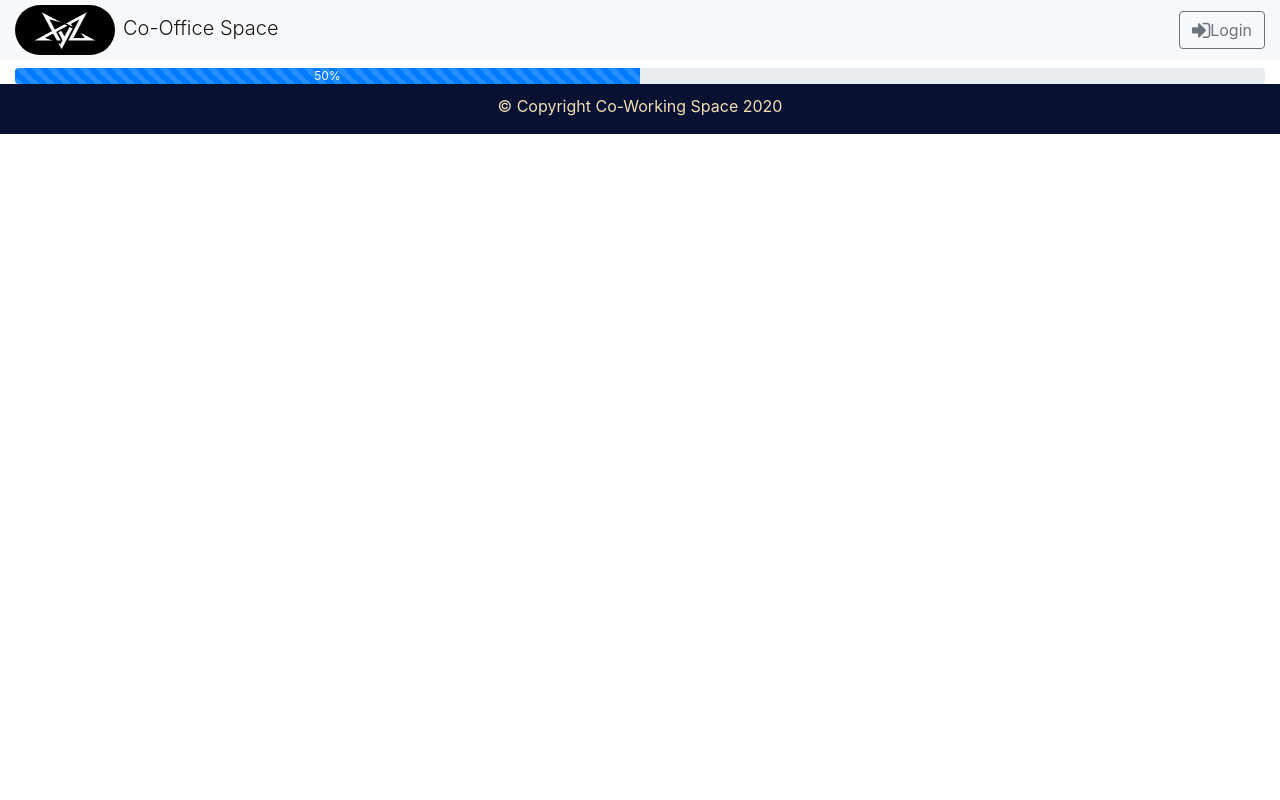
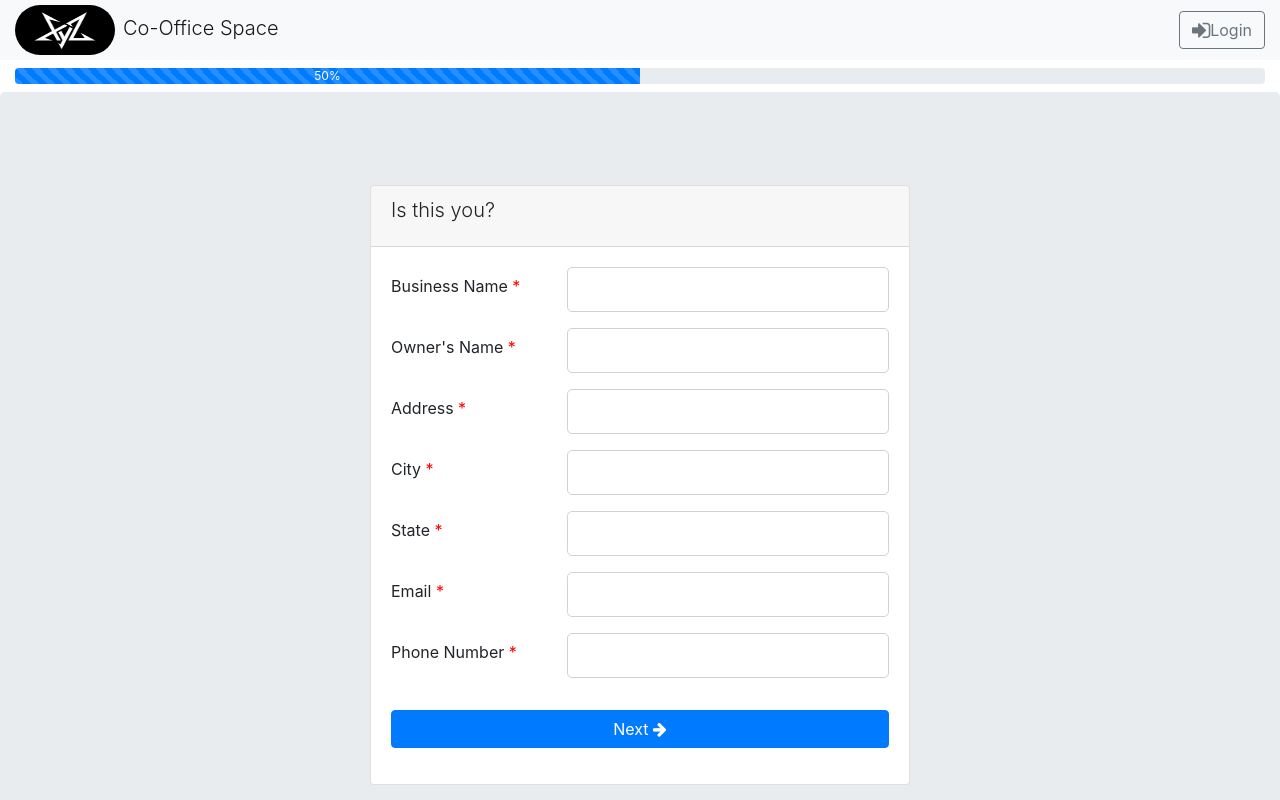
Before and after one commit to ankusharoraa/co-working-office, a React (Create React App) app: page /confirmPerson in a window 1280 px wide. Shown: the top 800 px of the page. Built offline with nearby package versions, Linux system fonts and the light colour scheme.

Commit message:
added 5th WF incomplete

```diff
--- a/src/components/ConfirmPerson.js
+++ b/src/components/ConfirmPerson.js
@@ -1,9 +1,17 @@
 import React from 'react'
 import { CardHeader, CardBody, Form, FormGroup, Input, Label, Progress, Button, Card, CardTitle } from 'reactstrap';
-export default function ConfirmPerson(){
-    return(
+import { Link } from 'react-router-dom';
+
+
+let handleSubmit = (event) => {
+    event.preventDefault();
+
+}
+
+export default function ConfirmPerson(props) {
+    return (
         <>
-        <div className="container-fluid">
+            <div className="container-fluid">
                 <div className="row mt-2">
                     <div className="col-sm-12">
                         <div className="text-center"></div>
@@ -11,6 +19,116 @@ export default function ConfirmPerson(){
                     </div>
                 </div>
             </div>
+
+            <div className="jumbotron py-3 mt-2">
+                <div className="container personalDetails py-3">
+                    <div className="row">
+                        <div className="mx-auto col-sm-6 col-12">
+                            <Card>
+                                <CardHeader>
+                                    <CardTitle className="lead">Is this you?</CardTitle>
+                                </CardHeader>
+                                <CardBody>
+                                    <Form onSubmit={handleSubmit}>
+                                        <FormGroup row>
+
+
+                                            <Label htmlFor="businessName" className="col-sm-4 col-form-label form-control-label required">Business Name</Label>
+                                            <div className="col-sm-8">
+                                                <Input type="text" name="businessName" id="businessName"
+                                                value = {props.businessName}
+                                                />
+                                            </div>
+                                            {/* <FormFeedback>{errors.zipCode}</FormFeedback> */}
+
+                                        </FormGroup>
+
+                                        <FormGroup row>
+
+
+                                            <Label htmlFor="ownerName" className="col-sm-4 col-form-label form-control-label required">Owner's Name</Label>
+                                            <div className="col-sm-8">
+                                                <Input type="text" name="ownerName" id="ownerName"
+                                                />
+                                            </div>
+                                            {/* <FormFeedback>{errors.zipCode}</FormFeedback> */}
+
+                                        </FormGroup>
+
+                                        <FormGroup row>
+
+
+                                            <Label htmlFor="address" className="col-sm-4 col-form-label form-control-label required">Address</Label>
+                                            <div className="col-sm-8">
+                                                <Input type="text" name="address" id="address"
+                                                />
+                                            </div>
+                                            {/* <FormFeedback>{errors.zipCode}</FormFeedback> */}
+
+                                        </FormGroup>
+
+                                        <FormGroup row>
+
+
+                                            <Label htmlFor="city" className="col-sm-4 col-form-label form-control-label required">City</Label>
+                                            <div className="col-sm-8">
+                                                <Input type="text" name="city" id="city"
+                                                value = {props.personCity} />
+                                            </div>
+                                            {/* <FormFeedback>{errors.zipCode}</FormFeedback> */}
+
+                                        </FormGroup>
+                                        <FormGroup row>
+
+
+                                            <Label htmlFor="state" className="col-sm-4 col-form-label form-control-label required">State</Label>
+                                            <div className="col-sm-8">
+                                                <Input type="text" name="state" id="state"
+                                                 value = {props.personState}/>
+                                            </div>
+                                            {/* <FormFeedback>{errors.zipCode}</FormFeedback> */}
+
+                                        </FormGroup>
+
+                                        <FormGroup row>
+
+
+                                            <Label htmlFor="personEmail" className="col-sm-4 col-form-label form-control-label required">Email</Label>
+                                            <div className="col-sm-8">
+                                                <Input key="personEmail" type="email" name="personEmail" id="personEmail"
+                                                 value={props.personEmail}/>
+                                            </div>
+                                            {/* <FormFeedback>{errors.zipCode}</FormFeedback> */}
+
+                                        </FormGroup>
+                                        <FormGroup row>
+
+
+                                            <Label htmlFor="phoneNumber" className="col-sm-4 col-form-label form-control-label required">Phone Number</Label>
+                                            <div className="col-sm-8">
+                                                <Input id="phoneNumber" type="text" name="phoneNumber"
+                                                />
+                                            </div>
+
+                                            {/* <FormFeedback>{errors.zipCode}</FormFeedback> */}
+
+                                        </FormGroup>
+                                        <FormGroup row>
+                                            <div className="col-sm-12 col-12 mt-3">
+                                                <Link style={{ textDecoration: 'none' }} to='confirmPerson'><button className="btn btn-block btn-primary">Next <i className="fa fa-arrow-right" aria-hidden="true"></i></button></Link>
+                                            </div>
+                                        </FormGroup>
+                                    </Form>
+
+
+
+
+                                </CardBody>
+                            </Card>
+                        </div>
+                    </div>
+                </div>
+            </div>
         </>
     )
 }
--- a/src/components/Header.js
+++ b/src/components/Header.js
@@ -35,7 +35,7 @@ export default class Header extends Component {
     render() {
         return (
             <>
-                <Navbar className="navbar-light bg-light p-0" expand="sm">
+                <Navbar key = {'navbarKey'} className="navbar-light bg-light p-0" expand="sm">
                     <div className="container-fluid">
                         <NavbarToggler onClick={() => this.toggleNav()} />
                         <NavbarBrand className="mr-auto ml-sm-0" href="/">
--- a/src/components/LandingPage.js
+++ b/src/components/LandingPage.js
@@ -151,7 +151,7 @@ export default class Landing extends Component {
                         </div>
                         <div className="col-sm-4 offset-sm-1 wrapper">
                             <h4>Where do you want to find workspace?</h4>
-                            <Form onSubmit={this.handleSubmit}>
+                            <Form onSubmit={this.handleSubmit} key = {'landing'}>
                                 <FormGroup row>
 
                                     <div className="col-sm-4 mt-2">
--- a/src/components/MainComponent.js
+++ b/src/components/MainComponent.js
@@ -39,7 +39,9 @@ export default class MainComponent extends Component {
             businessName: '',
             personEmail: '',
             personZipCode : '',
-            personLocation : ''
+            personLocation : '',
+            personCity : '',
+            personState : ''
         }
     }
 
@@ -91,7 +93,9 @@ export default class MainComponent extends Component {
         }
          if (city && locState !== undefined && this.state.personZipCode >= 5) {
                 this.setState({
-                    personLocation: `${city}, ${locState}, U.S`
+                    personLocation: `${city}, ${locState}, U.S`,
+                    personCity : city,
+                    personState : locState
                 })
             // setValue(`${city}, ${state}, U.S`);
             // console.log(JSON.stringify(res.data));
@@ -151,7 +155,9 @@ export default class MainComponent extends Component {
             businessName : 'Spotlight',
             personZipCode : '12345',
             personEmail : 'business@spotlight.com',
-            personLocation : 'Schenectady, NY, U.S'
+            personLocation : 'Schenectady, NY, U.S',
+            personCity : 'Schenectady',
+            personState : 'NY'
         })
     }
 
@@ -160,7 +166,9 @@ export default class MainComponent extends Component {
             businessName : '',
             personZipCode : '',
             personEmail : '',
-            personLocation : ''
+            personLocation : '',
+            personCity : '',
+            personState : ''
         })
     }
 
@@ -174,9 +182,9 @@ export default class MainComponent extends Component {
         return (
             <>
                 <Router history={history}>
-                    <Header />
+                    <Header/>
                     <Switch>
-                        <Route exact path='/' render={() => <Landing
+                        <Route exact path='/' render={() => <Landing key = {'landingComp'}
                             isVerified={this.state.isVerified}
                             zipCode={this.state.zipCode}
                             setDate={this.state.setDate} touched={this.state.touched}
@@ -195,7 +203,7 @@ export default class MainComponent extends Component {
                             people={this.state.people}
                             location={this.state.location} />} />
                         <SecuredRoute path="/workspaces/:workspaceId" component={WorkspaceWithId} />
-                        <Route exact path="/personalinfo" render={() => <PersonalInfo
+                        <Route exact path="/personalinfo" render={() => <PersonalInfo key = {'personalIn'}
                             handInputChange={this.handInputChange}
                             handleBlur={this.handleBlur}
                             onChange={this.onChange}
@@ -205,7 +213,11 @@ export default class MainComponent extends Component {
                             updatePersonDetails = {this.updatePersonDetails}
                             deletePersonDetails = {this.deletePersonDetails}
                             personLocation = {this.state.personLocation} />} />
-                        <Route exact path = "/confirmPerson" render = {()=><ConfirmPerson/>}/>
+                        <Route exact path = "/confirmPerson" render = {()=><ConfirmPerson
+                        personCity = {this.state.personCity}
+                        personState = {this.state.personState}
+                        personEmail = {this.state.personEmail}
+                        businessName = {this.state.businessName}/>}/>
                         <Redirect to='/' />
                     </Switch>
 
--- a/src/components/PersonalInfo.js
+++ b/src/components/PersonalInfo.js
@@ -67,7 +67,7 @@ const PersonalInfo = (props) => {
                                     <CardTitle className="lead">Let us get to know you...</CardTitle>
                                 </CardHeader>
                                 <CardBody>
-                                    <Form onSubmit={handleSubmit}>
+                                    <Form onSubmit={handleSubmit} key = {'ankuu'}>
                                         <FormGroup row>
 
 
```
